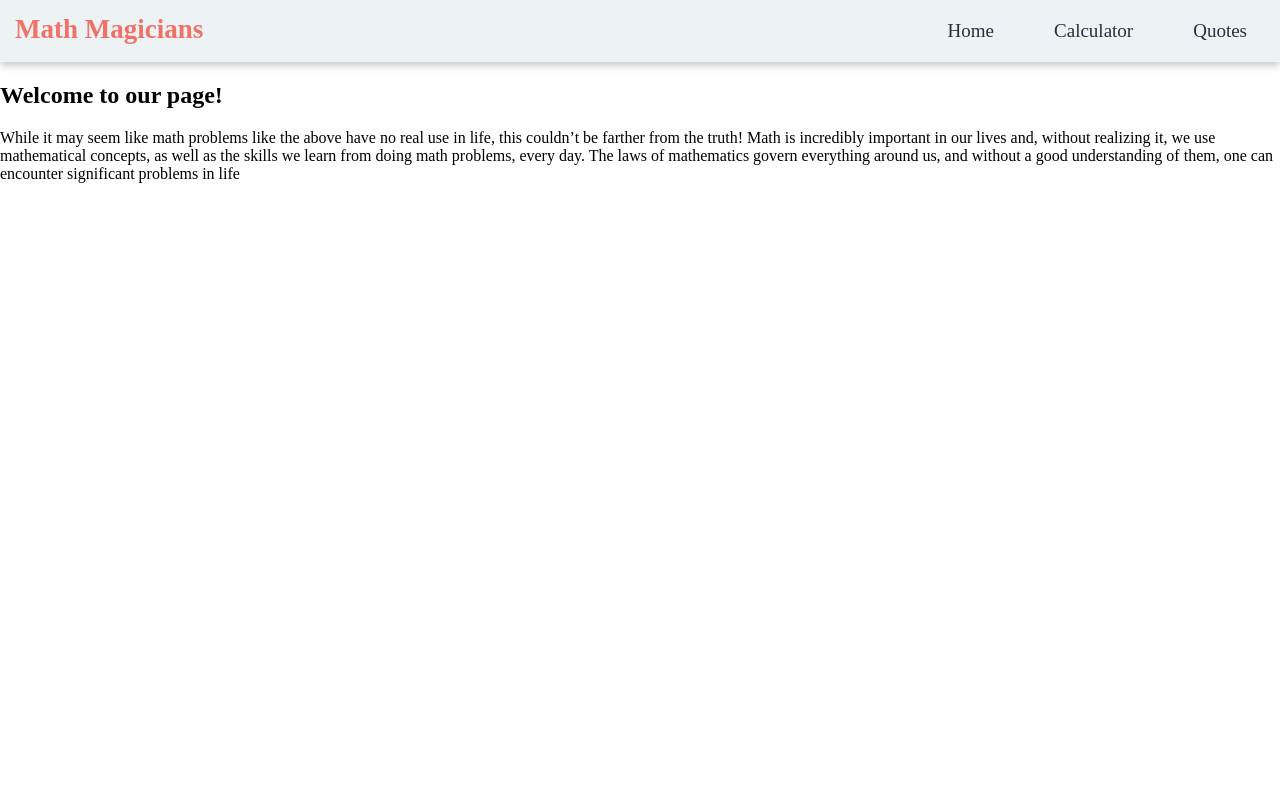
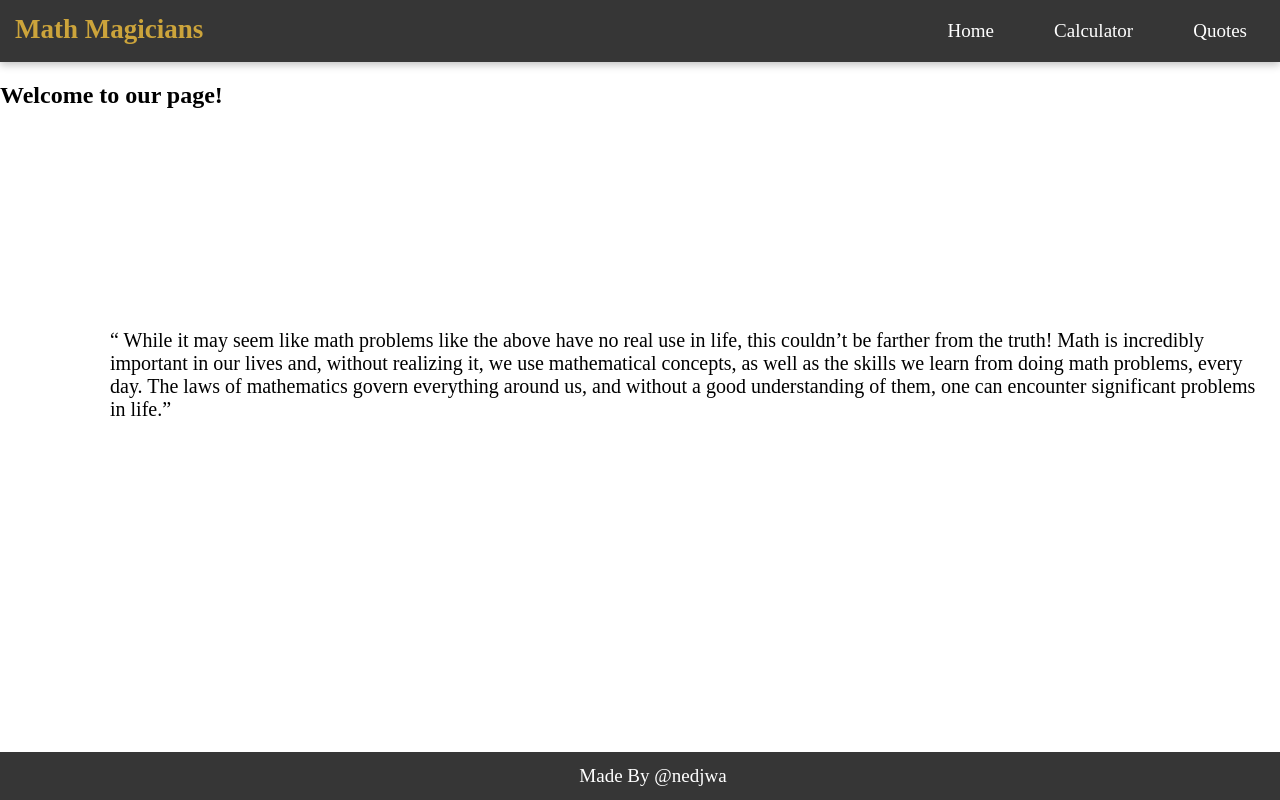
Before and after one commit to nedjwab/math-magicians, a React (Create React App) app: page / in a window 1280 px wide. Built offline with nearby package versions, Linux system fonts and the light colour scheme; a web font is replaced by a local one.

Commit message:
Add footer

```diff
--- a/src/App.css
+++ b/src/App.css
@@ -53,7 +53,7 @@ header {
   display:flex;
   flex-direction: row;
   justify-content: space-between;
-  background-color:#EDF2F4;
+  background-color:#363636;
   box-shadow: rgba(0, 0, 0, 0.24) 0px 3px 8px;
 }
 
@@ -66,16 +66,35 @@ header {
   display:inline;
   margin:0 30px;
   text-decoration: none;
-  color:#2B2D42;
+  color:#FFFFFF;
 }
 
 .nav-item:hover {
-  color:#F07167;
+  color:#CCA43B;
 }
 
 header h1 {
   margin:14px 15px;
   font-family: 'Joan', serif;
   font-size: 27px;
-  color:#F07167;
+  color:#CCA43B;
 }
+
+.contenu {
+  width:90%;
+  margin:200px 90px;
+  border-radius: 2px;
+  padding:20px;
+  font-size: 20px;
+}
+
+footer {
+  background-color:#363636;
+  color:#FFFFFF;
+  text-align: center;
+  padding: 13px;
+  font-size: 19px;
+  position: fixed;
+  width:100%;
+  bottom: 0%;;
+}
--- a/src/App.js
+++ b/src/App.js
@@ -8,6 +8,7 @@ import Navbar from './components/navBar';
 import Calculator from './components/Calculator';
 import Home from './components/home';
 import Quote from './components/quote';
+import Footer from './components/footer';
 
 const App = () => (
   <>
@@ -18,6 +19,7 @@ const App = () => (
         <Route exact path="/calculator" element={<Calculator />} />
         <Route exact path="/quote" element={<Quote />} />
       </Routes>
+      <Footer />
     </Router>
   </>
 );
--- /dev/null
+++ b/src/components/footer.js
@@ -0,0 +1,9 @@
+import React from 'react';
+
+const Footer = () => (
+  <footer>
+    Made By @nedjwa
+  </footer>
+);
+
+export default Footer;
--- a/src/components/home.js
+++ b/src/components/home.js
@@ -4,6 +4,8 @@ const Home = () => (
   <div className="home-container">
     <h2>Welcome to our page!</h2>
     <div className="contenu">
+      <q>
+        {' '}
         While it may seem like math problems like the above have no real use
         in life, this couldn’t be farther from the truth!
         Math is incredibly important in our lives and, without realizing it,
@@ -12,7 +14,8 @@ const Home = () => (
         math problems, every day.
         The laws of mathematics govern everything around us,
         and without a good understanding of them, one can
-      encounter significant problems in life
+        encounter significant problems in life.
+      </q>
     </div>
   </div>
 );
```
Lines whose indentation alone changed are shown as unchanged.
